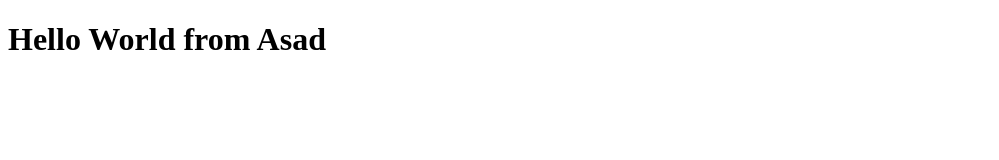
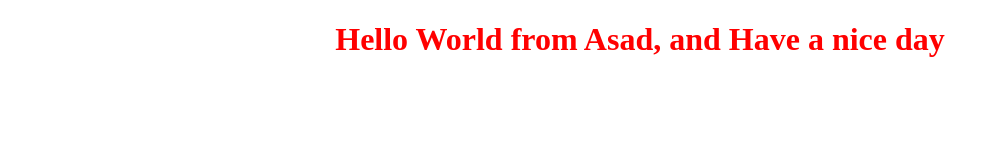
Before and after one commit to asad149/Bootcamp2020_AssignmentNo1, a plain HTML site: page index.html in a window 1280 px wide. Shown: the whole page, without its empty margins (0-999 px from the left). Drawn offline with Linux system fonts and the light colour scheme.

Commit message:
update index.html file

```diff
--- a/index.html
+++ b/index.html
@@ -10,6 +10,8 @@
     <title>Assignment No 1</title>
   </head>
   <body>
-    <h1>Hello World from Asad</h1>
+    <h1 style="color: red; text-align: center;">
+      Hello World from Asad, and Have a nice day
+    </h1>
   </body>
 </html>
```
Also changed, not shown: 1 other file.
